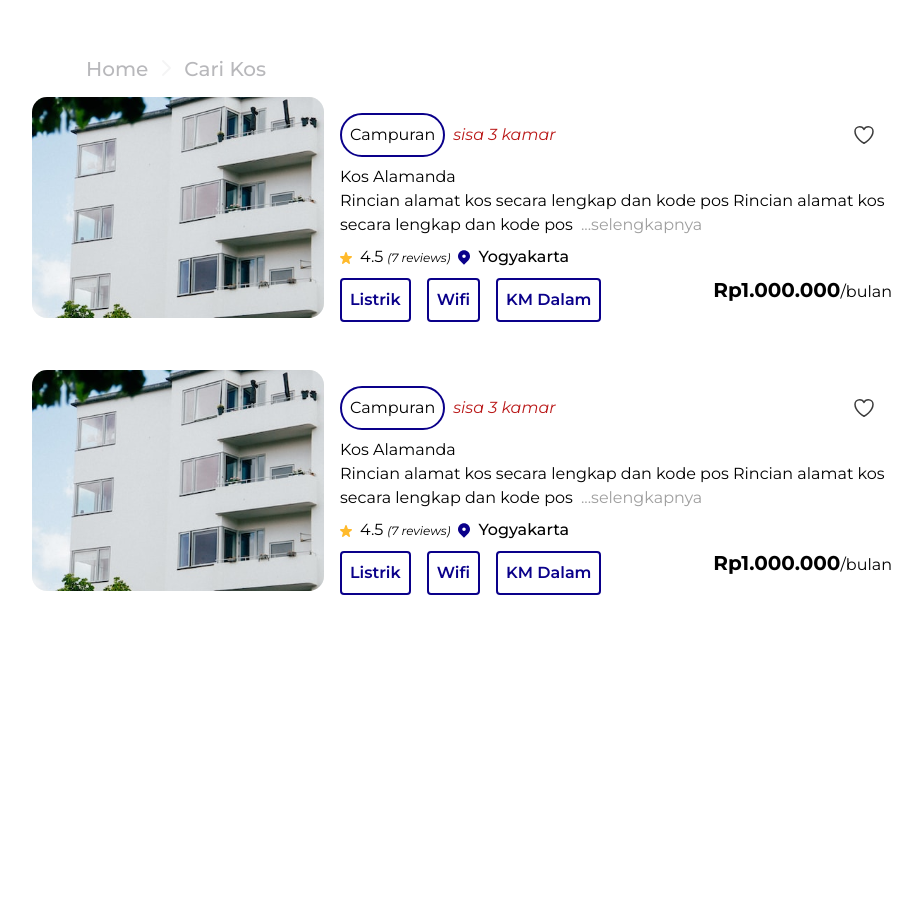
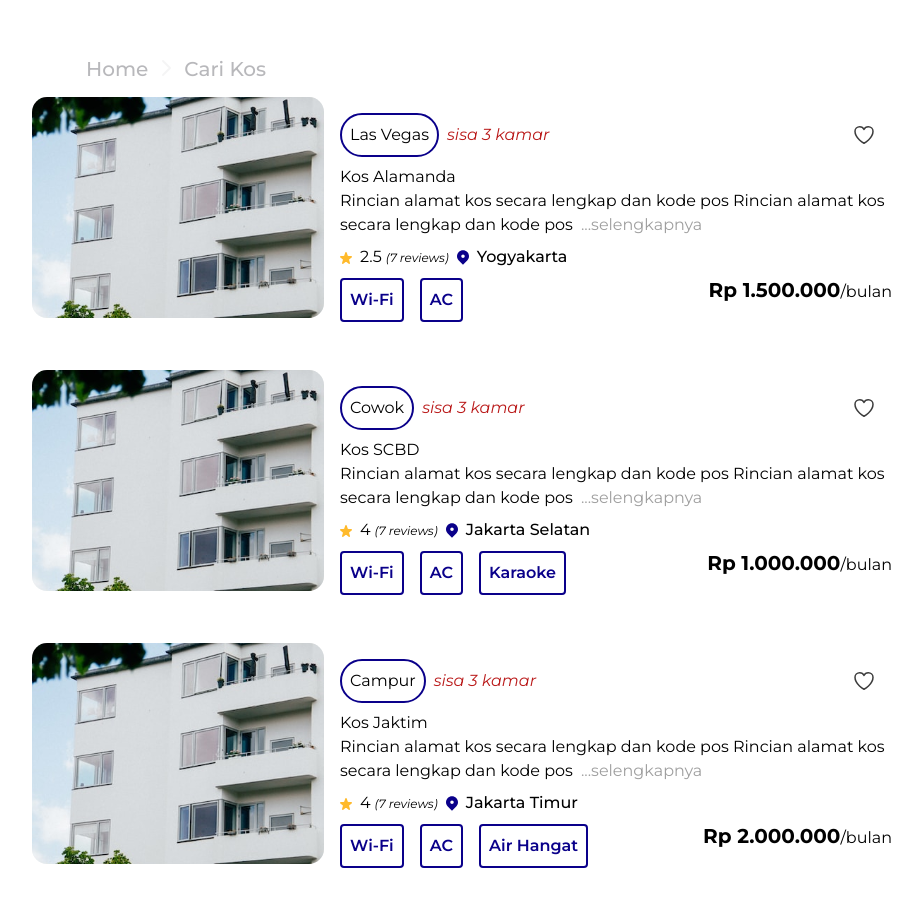
Before and after one commit to synrgy-tim-d/FSW-Frontend, a React (Vite) app: page /homepage in a window 1280 px wide. Shown: the top 906 px of the page, without its empty margins (16-938 px from the left). Before the commit the page ends 800 px from the top, so only its background shows below. Built offline with nearby package versions, Linux system fonts and the light colour scheme.

Commit message:
(reja): add sample array with render using fragment

```diff
--- a/src/components/homepage/Homepage.jsx
+++ b/src/components/homepage/Homepage.jsx
@@ -1,11 +1,81 @@
-import React from 'react';
+import React, { useEffect, useState } from 'react';
 import { Link } from 'react-router-dom';
 import image from '../../assets/Homepage-Kos1.svg';
-import like from '../../assets/like.svg';
-import star from '../../assets/star.svg';
-import location from '../../assets/location.svg';
 
 export const Homepage = () => {
+  const [kosts, setKosts] = useState([]);
+
+  useEffect(() => {
+    const kostList = [
+      {
+        id: 1,
+        name: 'Kos Alamanda',
+        type: 'Las Vegas',
+        description:
+          'Rincian alamat kos secara lengkap dan kode pos Rincian alamat kos secara lengkap dan kode pos',
+        review: 2.5,
+        location: {
+          name: 'Yogyakarta',
+        },
+        facilities: [
+          {
+            name: 'Wi-Fi',
+          },
+          {
+            name: 'AC',
+          },
+        ],
+        price: '1.500.000',
+      },
+      {
+        id: 2,
+        name: 'Kos SCBD',
+        type: 'Cowok',
+        description:
+          'Rincian alamat kos secara lengkap dan kode pos Rincian alamat kos secara lengkap dan kode pos',
+        review: 4,
+        location: {
+          name: 'Jakarta Selatan',
+        },
+        facilities: [
+          {
+            name: 'Wi-Fi',
+          },
+          {
+            name: 'AC',
+          },
+          {
+            name: 'Karaoke',
+          },
+        ],
+        price: '1.000.000',
+      },
+      {
+        id: 3,
+        name: 'Kos Jaktim',
+        type: 'Campur',
+        description:
+          'Rincian alamat kos secara lengkap dan kode pos Rincian alamat kos secara lengkap dan kode pos',
+        review: 4,
+        location: {
+          name: 'Jakarta Timur',
+        },
+        facilities: [
+          {
+            name: 'Wi-Fi',
+          },
+          {
+            name: 'AC',
+          },
+          {
+            name: 'Air Hangat',
+          },
+        ],
+        price: '2.000.000',
+      },
+    ];
+    setKosts(kostList);
+  }, []);
   return (
     <>
       <div className='w-screen font-[Montserrat] font-[400] text-[#000000] text-[16px] p-8'>
@@ -22,7 +92,115 @@ export const Homepage = () => {
 
         <div className='grid grid-cols-4 grid-flow-col gap-4'>
           <div className='col-span-3 grid grid-rows-auto auto-rows-max gap-8 p-4'>
-            <div className='grid grid-cols-3 grid-flow-col'>
+            {kosts.map((kost, index) => {
+              return (
+                <React.Fragment key={index}>
+                  <div className='grid grid-cols-3 grid-flow-col'>
+                    <div className='col-span-1 rounded-[16px]'>
+                      <img className='w-full h-auto' src={image} alt='' />
+                    </div>
+                    <div className='col-span-2 grid grid-rows-auto grid-flow-row gap-2 p-4'>
+                      <div className='grid grid-flow-col'>
+                        <div className='grid grid-cols-auto grid-flow-col auto-cols-max content-center'>
+                          <div className='p-2 border-2 border-[#0A008A] rounded-[150px]'>
+                            {kost.type}
+                          </div>
+                          <span className='text-[#BA1A1A] italic pl-2 self-center'>
+                            sisa 3 kamar
+                          </span>
+                        </div>
+                        <div className='flex justify-end self-center pr-4'>
+                          <svg
+                            width='24'
+                            height='24'
+                            viewBox='0 0 24 24'
+                            fill='none'
+                            xmlns='http://www.w3.org/2000/svg'
+                          >
+                            <path
+                              d='M21 8.25C21 5.76472 18.9013 3.75 16.3125 3.75C14.3769 3.75 12.7153 4.87628 12 6.48342C11.2847 4.87628 9.62312 3.75 7.6875 3.75C5.09867 3.75 3 5.76472 3 8.25C3 15.4706 12 20.25 12 20.25C12 20.25 21 15.4706 21 8.25Z'
+                              stroke='#3C3C3C'
+                              strokeWidth='1.5'
+                              strokeLinecap='round'
+                              strokeLinejoin='round'
+                            />
+                          </svg>
+                        </div>
+                      </div>
+
+                      <div className='grid grid-rows-auto'>
+                        <p>{kost.name}</p>
+                        <p>
+                          Rincian alamat kos secara lengkap dan kode pos Rincian alamat kos secara
+                          lengkap dan kode pos
+                          <span className='text-[#000000]/[0.38] pl-2'>...selengkapnya</span>
+                        </p>
+                      </div>
+
+                      <div className='grid grid-cols-auto grid-flow-col auto-cols-max gap-2 content-center'>
+                        <span className='self-center'>
+                          <svg
+                            width='12'
+                            height='12'
+                            viewBox='0 0 12 12'
+                            fill='none'
+                            xmlns='http://www.w3.org/2000/svg'
+                          >
+                            <path
+                              d='M5.23196 0.582073C5.47408 -0.194024 6.52571 -0.194024 6.76703 0.582073L7.63061 3.35614C7.68337 3.52508 7.78593 3.67229 7.92363 3.77672C8.06134 3.88114 8.22714 3.93745 8.39733 3.93758H11.1914C11.9735 3.93758 12.298 4.98249 11.666 5.46281L9.40618 7.1768C9.2682 7.28131 9.16545 7.42876 9.11268 7.59801C9.0599 7.76725 9.05981 7.9496 9.11241 8.1189L9.97598 10.893C10.2181 11.6691 9.36664 12.3154 8.73308 11.8351L6.47325 10.1211C6.33541 10.0166 6.16943 9.96032 5.99909 9.96032C5.82875 9.96032 5.66277 10.0166 5.52493 10.1211L3.2651 11.8351C2.63235 12.3154 1.78169 11.6691 2.023 10.893L2.88658 8.1189C2.93918 7.9496 2.93909 7.76725 2.88631 7.59801C2.83354 7.42876 2.73079 7.28131 2.5928 7.1768L0.333783 5.46365C-0.298162 4.98333 0.0270921 3.93842 0.808347 3.93842H3.60166C3.77199 3.93847 3.93797 3.88225 4.07583 3.77781C4.2137 3.67337 4.31639 3.52606 4.36919 3.35698L5.23196 0.582073Z'
+                              fill='#FFBA2C'
+                            />
+                          </svg>
+                        </span>
+                        <p>
+                          {kost.review}
+                          <span className='italic pl-1 text-[12px]'>(7 reviews)</span>
+                        </p>
+                        <span className='self-center'>
+                          <svg
+                            width='12'
+                            height='15'
+                            viewBox='0 0 12 15'
+                            fill='none'
+                            xmlns='http://www.w3.org/2000/svg'
+                          >
+                            <path
+                              fillRule='evenodd'
+                              clipRule='evenodd'
+                              d='M1.75747 2.01515C2.88267 0.889947 4.40878 0.257813 6.00006 0.257812C7.59135 0.257813 9.11745 0.889947 10.2427 2.01515C11.3679 3.14036 12 4.66647 12 6.25775C12 7.84903 11.3679 9.37514 10.2427 10.5003L6.00006 14.7429L1.75747 10.5003C1.20029 9.94322 0.758301 9.2818 0.456753 8.55385C0.155205 7.8259 0 7.04568 0 6.25775C0 5.46981 0.155205 4.6896 0.456753 3.96165C0.758301 3.2337 1.20029 2.57228 1.75747 2.01515ZM6.00006 7.97193C6.45469 7.97193 6.8907 7.79133 7.21217 7.46986C7.53364 7.14839 7.71424 6.71238 7.71424 6.25775C7.71424 5.80312 7.53364 5.36711 7.21217 5.04564C6.8907 4.72417 6.45469 4.54357 6.00006 4.54357C5.54543 4.54357 5.10943 4.72417 4.78796 5.04564C4.46648 5.36711 4.28588 5.80312 4.28588 6.25775C4.28588 6.71238 4.46648 7.14839 4.78796 7.46986C5.10943 7.79133 5.54543 7.97193 6.00006 7.97193Z'
+                              fill='#0A008A'
+                            />
+                          </svg>
+                        </span>
+                        <p className='font-[500]'>{kost.location.name}</p>
+                      </div>
+
+                      <div className='grid grid-flow-col'>
+                        <div className='grid grid-flow-col auto-cols-max gap-4 text-[#0A008A] font-[600]'>
+                          {kost.facilities.map((facility, index) => {
+                            return (
+                              <React.Fragment key={index}>
+                                <div className='border-2 rounded-[4px] border-[#0A008A] p-2 self-center'>
+                                  {facility.name}
+                                </div>
+                              </React.Fragment>
+                            );
+                          })}
+                        </div>
+                        <div className='flex justify-end'>
+                          <p className='text-[20px] font-[700]'>
+                            Rp {kost.price}
+                            <span className='text-[16px] font-[400]'>/bulan</span>
+                          </p>
+                        </div>
+                      </div>
+                    </div>
+                  </div>
+                </React.Fragment>
+              );
+            })}
+
+            {/* <div className='grid grid-cols-3 grid-flow-col'>
               <div className='col-span-1 rounded-[16px]'>
                 <img className='w-full h-auto' src={image} alt='' />
               </div>
@@ -118,105 +296,7 @@ export const Homepage = () => {
                   </div>
                 </div>
               </div>
-            </div>
-
-            <div className='grid grid-cols-3 grid-flow-col'>
-              <div className='col-span-1 rounded-[16px]'>
-                <img className='w-full h-auto' src={image} alt='' />
-              </div>
-              <div className='col-span-2 grid grid-rows-auto grid-flow-row gap-2 p-4'>
-                <div className='grid grid-flow-col'>
-                  <div className='grid grid-cols-auto grid-flow-col auto-cols-max content-center'>
-                    <div className='p-2 border-2 border-[#0A008A] rounded-[150px]'>Campuran</div>
-                    <span className='text-[#BA1A1A] italic pl-2 self-center'>sisa 3 kamar</span>
-                  </div>
-                  <div className='flex justify-end self-center pr-4'>
-                    <svg
-                      width='24'
-                      height='24'
-                      viewBox='0 0 24 24'
-                      fill='none'
-                      xmlns='http://www.w3.org/2000/svg'
-                    >
-                      <path
-                        d='M21 8.25C21 5.76472 18.9013 3.75 16.3125 3.75C14.3769 3.75 12.7153 4.87628 12 6.48342C11.2847 4.87628 9.62312 3.75 7.6875 3.75C5.09867 3.75 3 5.76472 3 8.25C3 15.4706 12 20.25 12 20.25C12 20.25 21 15.4706 21 8.25Z'
-                        stroke='#3C3C3C'
-                        stroke-width='1.5'
-                        stroke-linecap='round'
-                        stroke-linejoin='round'
-                      />
-                    </svg>
-                  </div>
-                </div>
-
-                <div className='grid grid-rows-auto'>
-                  <p>Kos Alamanda</p>
-                  <p>
-                    Rincian alamat kos secara lengkap dan kode pos Rincian alamat kos secara lengkap
-                    dan kode pos
-                    <span className='text-[#000000]/[0.38] pl-2'>...selengkapnya</span>
-                  </p>
-                </div>
-
-                <div className='grid grid-cols-auto grid-flow-col auto-cols-max gap-2 content-center'>
-                  <span className='self-center'>
-                    <svg
-                      width='12'
-                      height='12'
-                      viewBox='0 0 12 12'
-                      fill='none'
-                      xmlns='http://www.w3.org/2000/svg'
-                    >
-                      <path
-                        d='M5.23196 0.582073C5.47408 -0.194024 6.52571 -0.194024 6.76703 0.582073L7.63061 3.35614C7.68337 3.52508 7.78593 3.67229 7.92363 3.77672C8.06134 3.88114 8.22714 3.93745 8.39733 3.93758H11.1914C11.9735 3.93758 12.298 4.98249 11.666 5.46281L9.40618 7.1768C9.2682 7.28131 9.16545 7.42876 9.11268 7.59801C9.0599 7.76725 9.05981 7.9496 9.11241 8.1189L9.97598 10.893C10.2181 11.6691 9.36664 12.3154 8.73308 11.8351L6.47325 10.1211C6.33541 10.0166 6.16943 9.96032 5.99909 9.96032C5.82875 9.96032 5.66277 10.0166 5.52493 10.1211L3.2651 11.8351C2.63235 12.3154 1.78169 11.6691 2.023 10.893L2.88658 8.1189C2.93918 7.9496 2.93909 7.76725 2.88631 7.59801C2.83354 7.42876 2.73079 7.28131 2.5928 7.1768L0.333783 5.46365C-0.298162 4.98333 0.0270921 3.93842 0.808347 3.93842H3.60166C3.77199 3.93847 3.93797 3.88225 4.07583 3.77781C4.2137 3.67337 4.31639 3.52606 4.36919 3.35698L5.23196 0.582073Z'
-                        fill='#FFBA2C'
-                      />
-                    </svg>
-                  </span>
-                  <p>
-                    4.5
-                    <span className='italic pl-1 text-[12px]'>(7 reviews)</span>
-                  </p>
-                  <span className='self-center'>
-                    <svg
-                      width='12'
-                      height='15'
-                      viewBox='0 0 12 15'
-                      fill='none'
-                      xmlns='http://www.w3.org/2000/svg'
-                    >
-                      <path
-                        fill-rule='evenodd'
-                        clip-rule='evenodd'
-                        d='M1.75747 2.01515C2.88267 0.889947 4.40878 0.257813 6.00006 0.257812C7.59135 0.257813 9.11745 0.889947 10.2427 2.01515C11.3679 3.14036 12 4.66647 12 6.25775C12 7.84903 11.3679 9.37514 10.2427 10.5003L6.00006 14.7429L1.75747 10.5003C1.20029 9.94322 0.758301 9.2818 0.456753 8.55385C0.155205 7.8259 0 7.04568 0 6.25775C0 5.46981 0.155205 4.6896 0.456753 3.96165C0.758301 3.2337 1.20029 2.57228 1.75747 2.01515ZM6.00006 7.97193C6.45469 7.97193 6.8907 7.79133 7.21217 7.46986C7.53364 7.14839 7.71424 6.71238 7.71424 6.25775C7.71424 5.80312 7.53364 5.36711 7.21217 5.04564C6.8907 4.72417 6.45469 4.54357 6.00006 4.54357C5.54543 4.54357 5.10943 4.72417 4.78796 5.04564C4.46648 5.36711 4.28588 5.80312 4.28588 6.25775C4.28588 6.71238 4.46648 7.14839 4.78796 7.46986C5.10943 7.79133 5.54543 7.97193 6.00006 7.97193Z'
-                        fill='#0A008A'
-                      />
-                    </svg>
-                  </span>
-                  <p className='font-[500]'>Yogyakarta</p>
-                </div>
-
-                <div className='grid grid-flow-col'>
-                  <div className='grid grid-flow-col auto-cols-max gap-4 text-[#0A008A] font-[600]'>
-                    <div className='border-2 rounded-[4px] border-[#0A008A] p-2 self-center'>
-                      Listrik
-                    </div>
-                    <div className='border-2 rounded-[4px] border-[#0A008A] p-2 self-center'>
-                      Wifi
-                    </div>
-                    <div className='border-2 rounded-[4px] border-[#0A008A] p-2 self-center'>
-                      KM Dalam
-                    </div>
-                  </div>
-                  <div className='flex justify-end'>
-                    <p className='text-[20px] font-[700]'>
-                      Rp1.000.000
-                      <span className='text-[16px] font-[400]'>/bulan</span>
-                    </p>
-                  </div>
-                </div>
-              </div>
-            </div>
+            </div> */}
           </div>
 
           <div className='col-span-1'>
@@ -225,9 +305,7 @@ export const Homepage = () => {
                 <button>Tipe Kos</button>
               </div>
 
-              <div>
-
-              </div>
+              <div></div>
             </div>
           </div>
         </div>
```
